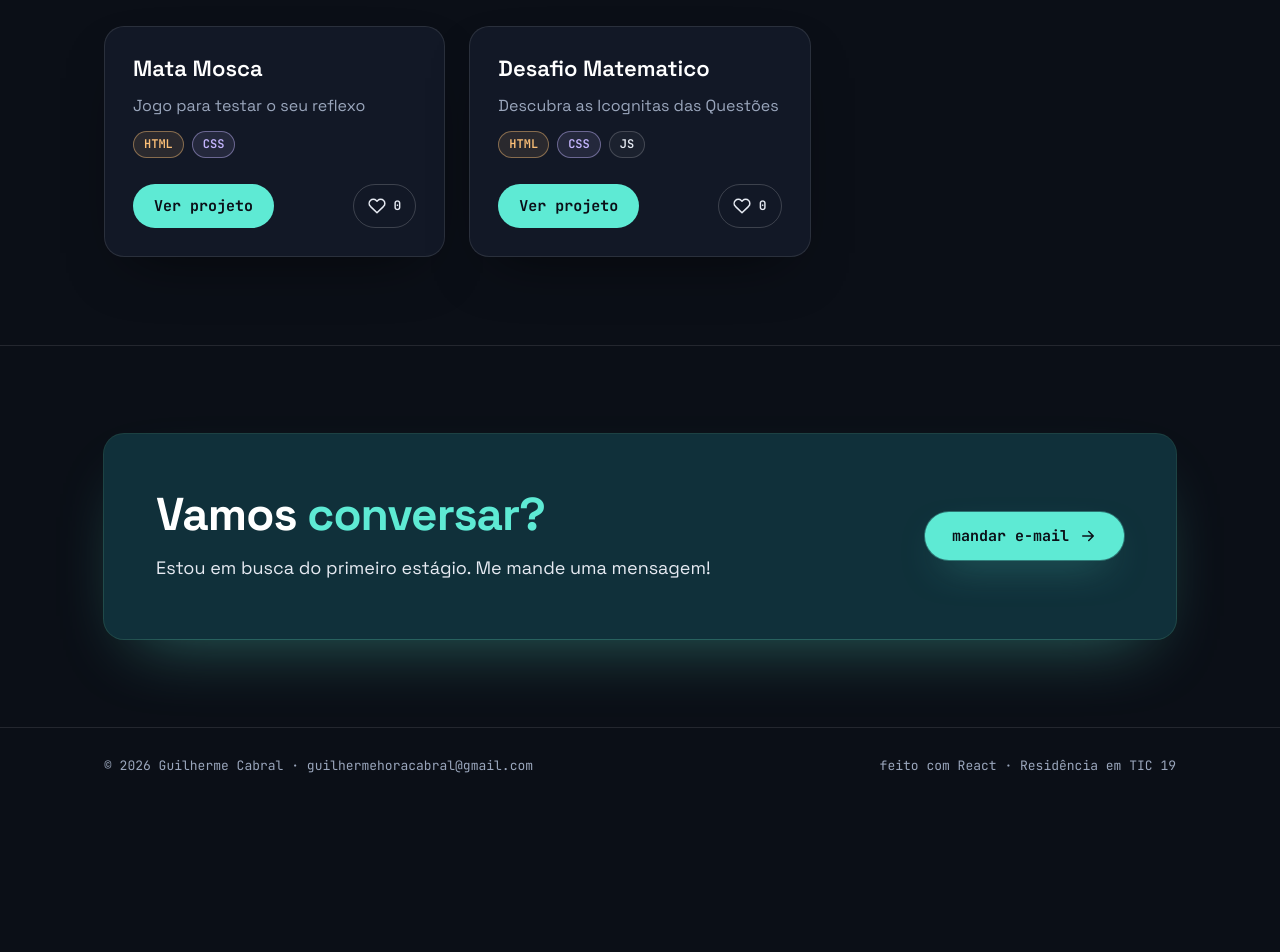
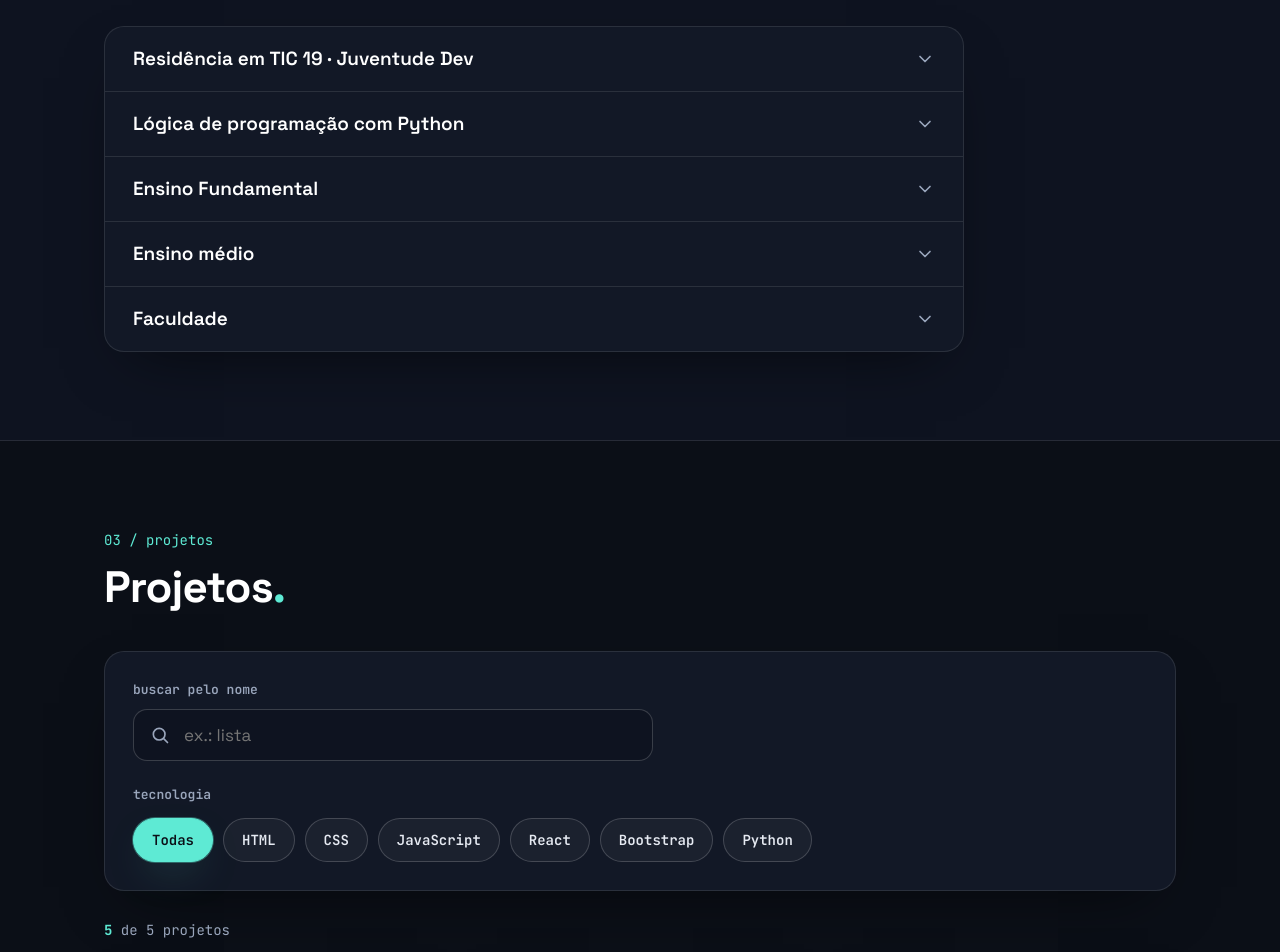
Before and after one commit to GuilhermeSSCabral/GuilhermeCabral_Portfolio, a React (Vite) app in the folder portfolio/: page / in a window 1280 px wide. Shown: the part 1500-2452 px from the top of the page. Before the commit the page ends 2304 px from the top, so only its background shows below. Built offline with nearby package versions, Linux system fonts and the light colour scheme.

Commit message:
change1.8

```diff
--- a/portfolio/src/App.jsx
+++ b/portfolio/src/App.jsx
@@ -8,8 +8,9 @@ import Secao from './components/Secao/Secao.jsx'
 import Perfil from './components/Perfil/Perfil.jsx'
 import Card from './components/Card/Card.jsx'
 import Badge from './components/Badge/Badge.jsx'
-import CardProjeto from './components/CardProjeto/CardProjeto.jsx'
 import Icone from './components/Icone/Icone.jsx'
+import Formacao from './components/Formacao/Formacao.jsx'
+import ListaProjetos from './components/ListaProjetos/ListaProjetos.jsx'
 
 function App() {
   return (
@@ -48,19 +49,16 @@ function App() {
           </div>
         </Secao>
 
+        <Secao id="formacao" alternada>
+          <p className="etiqueta-secao">02 / formação</p>
+          <h2 className="secao__titulo">Onde estudei</h2>
+          <Formacao itens={perfil.formacao} />
+        </Secao>
+
         <Secao id="projetos">
-          <p className="etiqueta-secao">02 / projetos</p>
+          <p className="etiqueta-secao">03 / projetos</p>
           <h2 className="secao__titulo">Projetos</h2>
-          <div className="grade-cartoes">
-            {projetos.map((projeto) => (
-              <CardProjeto
-                key={projeto.id}
-                titulo={projeto.titulo}
-                descricao={projeto.descricao}
-                tecnologias={projeto.tecnologias}
-              />
-            ))}
-          </div>
+          <ListaProjetos projetos={projetos} />
         </Secao>
 
         <Secao id="contato">
--- /dev/null
+++ b/portfolio/src/components/FiltroTecnologias/FiltroTecnologias.jsx
@@ -0,0 +1,32 @@
+function FiltroTecnologias({ tecnologias, selecionada, onSelecionar }) {
+  return (
+    <div>
+      <p className="filtros__titulo">tecnologia</p>
+      <div className="filtros">
+        <button
+          type="button"
+          className={
+            selecionada === 'Todas' ? 'filtro filtro--ativo' : 'filtro'
+          }
+          aria-pressed={selecionada === 'Todas'}
+          onClick={() => onSelecionar('Todas')}
+        >
+          Todas
+        </button>
+        {tecnologias.map((tec) => (
+          <button
+            key={tec}
+            type="button"
+            className={selecionada === tec ? 'filtro filtro--ativo' : 'filtro'}
+            aria-pressed={selecionada === tec}
+            onClick={() => onSelecionar(tec)}
+          >
+            {tec}
+          </button>
+        ))}
+      </div>
+    </div>
+  )
+}
+
+export default FiltroTecnologias
--- /dev/null
+++ b/portfolio/src/components/Formacao/Formacao.jsx
@@ -0,0 +1,31 @@
+import { useState } from 'react'
+import ItemFormacao from '../ItemFormacao/ItemFormacao.jsx'
+
+function Formacao({ itens }) {
+  const [abertoId, setAbertoId] = useState(null)
+
+  function alternar(id) {
+    if (abertoId === id) {
+      setAbertoId(null)
+    } else {
+      setAbertoId(id)
+    }
+  }
+
+  return (
+    <div className="cartao acordeao">
+      {itens.map((item) => (
+        <ItemFormacao
+          key={item.id}
+          curso={item.curso}
+          local={item.local}
+          descricao={item.descricao}
+          aberto={abertoId === item.id}
+          onAlternar={() => alternar(item.id)}
+        />
+      ))}
+    </div>
+  )
+}
+
+export default Formacao
--- /dev/null
+++ b/portfolio/src/components/ItemFormacao/ItemFormacao.jsx
@@ -0,0 +1,27 @@
+import Icone from '../Icone/Icone.jsx'
+
+function ItemFormacao({ curso, local, descricao, aberto, onAlternar }) {
+  return (
+    <div className="acordeao__item">
+      <h3 className="acordeao__titulo">
+        <button
+          type="button"
+          className="acordeao__botao"
+          aria-expanded={aberto}
+          onClick={onAlternar}
+        >
+          {curso}
+          <Icone nome="chevron" />
+        </button>
+      </h3>
+      {aberto && (
+        <div className="acordeao__conteudo">
+          <p className="acordeao__local">{local}</p>
+          <p>{descricao}</p>
+        </div>
+      )}
+    </div>
+  )
+}
+
+export default ItemFormacao
--- /dev/null
+++ b/portfolio/src/components/ListaProjetos/ListaProjetos.jsx
@@ -0,0 +1,79 @@
+import { useState } from 'react'
+import Button from '../Button/Button.jsx'
+import CardProjeto from '../CardProjeto/CardProjeto.jsx'
+import FiltroTecnologias from '../FiltroTecnologias/FiltroTecnologias.jsx'
+import Icone from '../Icone/Icone.jsx'
+import { tecnologias } from '../../data/tecnologias.js'
+
+function ListaProjetos({ projetos }) {
+  const [tecnologia, setTecnologia] = useState('Todas')
+  const [busca, setBusca] = useState('')
+
+  const filtrados = projetos.filter((projeto) => {
+    const passaNoFiltro =
+      tecnologia === 'Todas' || projeto.tecnologias.includes(tecnologia)
+    const passaNaBusca = projeto.titulo
+      .toLowerCase()
+      .includes(busca.toLowerCase())
+    return passaNoFiltro && passaNaBusca
+  })
+
+  function limparFiltros() {
+    setTecnologia('Todas')
+    setBusca('')
+  }
+
+  return (
+    <>
+      <div className="cartao painel-filtros">
+        <div className="campo-busca">
+          <label htmlFor="busca">buscar pelo nome</label>
+          <div className="campo-busca__caixa">
+            <Icone nome="busca" />
+            <input
+              id="busca"
+              type="search"
+              placeholder="ex.: lista"
+              value={busca}
+              onChange={(evento) => setBusca(evento.target.value)}
+            />
+          </div>
+        </div>
+        <FiltroTecnologias
+          tecnologias={tecnologias}
+          selecionada={tecnologia}
+          onSelecionar={setTecnologia}
+        />
+      </div>
+
+      <p className="resumo-lista">
+        <span>
+          <strong>{filtrados.length}</strong> de {projetos.length} projetos
+        </span>
+      </p>
+
+      {filtrados.length === 0 ? (
+        <div className="vazio">
+          <p className="vazio__titulo">Nenhum projeto encontrado</p>
+          <p>Tente outra palavra ou outra tecnologia.</p>
+          <Button variante="contorno" onClick={limparFiltros}>
+            limpar filtros
+          </Button>
+        </div>
+      ) : (
+        <div className="grade-cartoes">
+          {filtrados.map((projeto) => (
+            <CardProjeto
+              key={projeto.id}
+              titulo={projeto.titulo}
+              descricao={projeto.descricao}
+              tecnologias={projeto.tecnologias}
+            />
+          ))}
+        </div>
+      )}
+    </>
+  )
+}
+
+export default ListaProjetos
--- a/portfolio/src/data/perfil.js
+++ b/portfolio/src/data/perfil.js
@@ -16,19 +16,38 @@ export const perfil = {
             descricao:
                 'Formação em desenvolvimento web com HTML, CSS, JavaScript, Git e React, sempre construindo projetos.',
         },
+
         {
             id: 2,
             curso: 'Lógica de programação com Python',
-            local: 'Curso online · 2025',
+            local: 'Curso online (UDEMY) · 2024',
             descricao:
                 'Meu primeiro contato com programação: variáveis, condições, repetições e pequenos jogos no terminal.',
         },
+
         {
             id: 3,
+            curso: 'Ensino Fundamental',
+            local: 'Escola Particular · Nova Opção, Cruz das Almas, CEMAM',
+            descricao:
+                'Desde 2017-2024 entre essas Escolas.',
+        },
+
+        {
+            id: 4,
             curso: 'Ensino médio',
-            local: 'Escola estadual · 2024',
+            local: 'Escola Particular · Centro Educacional Maria Milza',
             descricao:
-                'Onde comecei a me interessar por tecnologia, nas aulas de informática.',
+                'Desde 2024 (8 ano do ensino fundamental).',
         },
+
+        {
+            id: 5,
+            curso: 'Faculdade',
+            local: '???',
+            descricao:
+                '???',
+        },
+
     ],
 }
--- a/portfolio/src/data/projetos.js
+++ b/portfolio/src/data/projetos.js
@@ -1,16 +1,43 @@
-export const projetos = [{
-    id:1,
+
+export const projetos = [
+  {
+    id: 1,
     titulo: "Mata Mosca",
-    descricao:"Jogo para testar o seu reflexo",
-    detalhes: "Uma página etc etc",
-    tecnologias: ["HTML", "CSS",],
+    descricao: "Jogo desenvolvido para testar reflexos e tempo de reação.",
+    detalhes: "Um jogo desenvolvido para testar sua velocidade de reação.",
+    tecnologias: ["HTML", "CSS", "JavaScript", "React"],
     repositorio: "https://github.com/GuilhermeSSCabral/caca_mosca"
-},{
-    id:2,
-    titulo: 'Desafio Matematico',
-    descricao: 'Descubra as Icognitas das Questões',
-    detalhes: 'Outro projeto',
-    tecnologias: ["HTML", "CSS", "JS"],
+  },
+  {
+    id: 2,
+    titulo: "Desafio Matemático",
+    descricao: "Aplicação de questões matemáticas com foco em lógica e resolução.",
+    detalhes: "Um projeto voltado para desafios matemáticos.",
+    tecnologias: ["Python"],
     repositorio: "https://github.com/GuilhermeSSCabral/Desafio-Matematico"
-
-}]
+  },
+  {
+    id: 3,
+    titulo: "Calculadora",
+    descricao: "Ferramenta para cálculos de Bhaskara, regra de três e IMC.",
+    detalhes: "Uma calculadora com diferentes funcionalidades matemáticas.",
+    tecnologias: ["Python"],
+    repositorio: "https://github.com/GuilhermeSSCabral/Calculadora"
+  },
+  {
+    id: 4,
+    titulo: "Barbearia",
+    descricao: "Template de site para apresentação de serviços de uma barbearia.",
+    detalhes: "Um modelo de site desenvolvido para uma barbearia.",
+    tecnologias: ["HTML", "CSS", "React"],
+    repositorio: "https://github.com/GuilhermeSSCabral/Barbearia-Template"
+  },
+  {
+    id: 5,
+    titulo: "Prisma",
+    descricao: "Projeto de aplicativo escolar para atividades acadêmicas.",
+    detalhes: "Uma proposta de aplicativo voltado para o ambiente escolar.",
+    tecnologias: ["HTML", "CSS", "JavaScript", "React"],
+    repositorio: "https://github.com/GuilhermeSSCabral/Prisma"
+  }
+];
```
